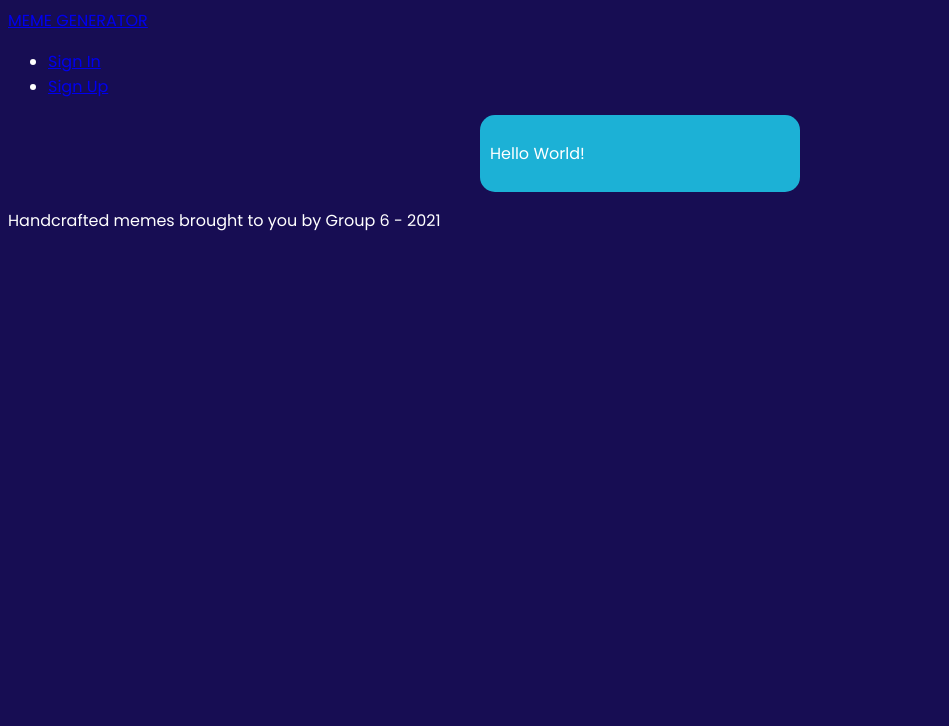
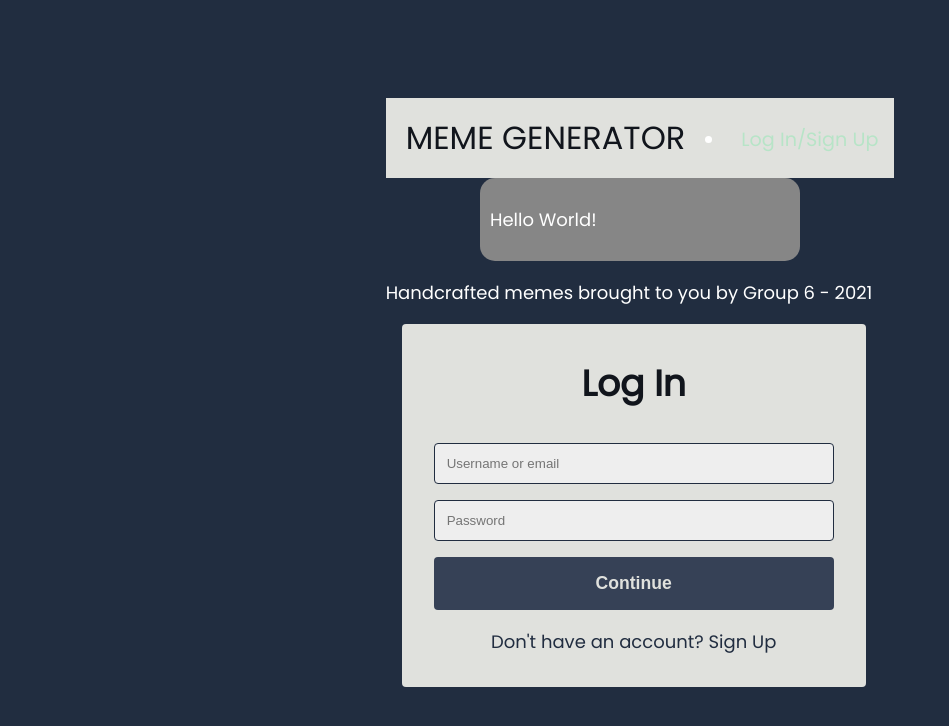
Before and after one commit to big-bad-six/project3, a React (Create React App) app in the folder client/: page / in a window 1280 px wide. Shown: the top 726 px of the page, without its empty margins (0-949 px from the left). Built offline with nearby package versions, Linux system fonts and the light colour scheme.

Commit message:
Created log in sign up form

```diff
--- a/client/src/App.js
+++ b/client/src/App.js
@@ -1,6 +1,7 @@
 import './App.css';
 import { ApolloClient, InMemoryCache, ApolloProvider } from '@apollo/client';
 import Card from './components/Card';
+import SignIn from './pages/SignIn';
 
 const client = new ApolloClient({
   uri: '/graphql',
@@ -10,7 +11,8 @@ const client = new ApolloClient({
 function App() {
   return (
     <ApolloProvider client={client}>
-    <Card />
+      <Card />
+      <SignIn />
     </ApolloProvider>
   );
 }
--- /dev/null
+++ b/client/src/components/Form.css
@@ -0,0 +1,128 @@
+body {
+  --color-primary: #364156;
+  --color-primary-dark: #11151c;
+  --color-secondary: #212d40;
+  --color-bright: #d66853;
+  --color-light: #e0e1dd;
+  --border-radius: 4px;
+
+  margin: 0;
+  height: 100vh;
+  display: flex;
+  align-items: center;
+  justify-content: center;
+  font-size: 18px;
+}
+
+.container {
+  width: 400px;
+  max-width: 400px;
+  margin: 1rem;
+  padding: 2rem;
+  border-radius: var(--border-radius);
+  background: var(--color-light);
+}
+
+.container,
+.form_input,
+.form_button {
+  font: "Poppins", sans-serif;
+}
+
+.form-hidden {
+  display: none;
+}
+
+.form > *:first-child {
+  margin-top: 0;
+}
+
+.form > *:last-child {
+  margin-bottom: 0;
+}
+
+.form_title {
+  margin-bottom: 2rem;
+  text-align: center;
+  color: var(--color-primary-dark);
+}
+
+.form_message {
+  text-align: center;
+  margin-bottom: 1rem;
+}
+
+.form_message-success {
+  color: var(--color-light);
+}
+
+.form_message-error {
+  color: var(--color-bright);
+}
+
+.form_input-group {
+  margin-bottom: 1rem;
+}
+
+.form_input {
+  display: block;
+  width: 100%;
+  padding: 0.75rem;
+  box-sizing: border-box;
+  border-radius: var(--border-radius);
+  border: 1px solid var(--color-secondary);
+  outline: none;
+  background: #eeeeee;
+  transition: background 0.2s, border-color 0.2s;
+}
+
+.form_input:focus {
+  border-color: var(--color-primary);
+  background: #ffffff;
+}
+
+.form_input-error {
+  color: var(--color-bright);
+  border-color: var(--color-bright);
+}
+
+.form_input-error-message {
+  margin-top: 0.5rem;
+  font-size: 0.85rem;
+  color: var(--color-bright);
+}
+
+.form_button {
+  width: 100%;
+  padding: 1rem 2rem;
+  font-weight: bold;
+  font-size: 1.1rem;
+  color: var(--color-light);
+  border: none;
+  border-radius: var(--border-radius);
+  outline: none;
+  cursor: pointer;
+  background: var(--color-primary);
+}
+
+.form_button:hover {
+  background: var(--color-primary-dark);
+}
+
+.form_button:active {
+  transform: scale(0.98);
+}
+
+.form_text {
+  text-align: center;
+}
+
+.form_link {
+  color: var(--color-secondary);
+  text-decoration: none;
+  cursor: pointer;
+}
+
+.form_link:hover {
+  text-decoration: underline;
+}
--- a/client/src/components/Nav.js
+++ b/client/src/components/Nav.js
@@ -6,20 +6,15 @@ function Navbar() {
   return (
     <BrowserRouter>
       <Route>
-        <nav>
+        <nav className="navbar">
           <div className="navbar-container">
             <Link to="/" className="navbar-logo">
               MEME GENERATOR
             </Link>
             <ul>
               <li>
-                <Link to='/sign-in' className='nav-links'>
-                  Sign In
-                </Link>
-              </li>
-              <li>
-                <Link to='/sign-up' className='nav-links'>
-                  Sign Up
+                <Link to='/' className='nav-links'>
+                  Log In/Sign Up
                 </Link>
               </li>
             </ul>
--- a/client/src/components/Navbar.css
+++ b/client/src/components/Navbar.css
@@ -0,0 +1,44 @@
+body {
+  --color-primary: #364156;
+  --color-primary-dark: #11151c;
+  --color-secondary: #212d40;
+  --color-bright: #d66853;
+  --color-light: #e0e1dd;
+  --border-radius: 4px;
+}
+
+.navbar {
+  background: var(--color-light);
+  height: 80px;
+  display: flex;
+  align-items: center;
+  font-size: 1.2rem;
+  position: sticky;
+  top: 0;
+  z-index: 999;
+}
+
+.navbar-container {
+  display: flex;
+  height: 80px;
+  max-width: 1500px;
+}
+
+.navbar-logo {
+  color: var(--color-primary-dark);
+  margin-left: 20px;
+  cursor: pointer;
+  text-decoration: none;
+  font-size: 2rem;
+  display: flex;
+  align-items: center;
+}
+
+.nav-links {
+  color: rgb(183, 228, 199);
+  display: flex;
+  align-items: center;
+  text-decoration: none;
+  padding: 0.5rem 1rem;
+  height: 100%;
+}
--- a/client/src/index.css
+++ b/client/src/index.css
@@ -1,12 +1,12 @@
 body {
-  background: #170d53;
+  background: #212d40;
   color: rgb(255, 255, 255);
-  font-family: 'Poppins', sans-serif;
+  font-family: "Poppins", sans-serif;
 }
 
 .card {
-   display: inherit;
-  background-color: rgb(28, 177, 214);
+  display: inherit;
+  background-color: rgb(134, 134, 134);
   border-radius: 15px;
   max-width: 300px;
   padding: 10px;
--- a/client/src/pages/SignIn.js
+++ b/client/src/pages/SignIn.js
@@ -1,9 +1,102 @@
 import React from 'react';
+import '../components/Form.css';
 
-export default function SignIn(){
+export default function SignIn() {
     return (
-        <div className="card">
-            <p>Hello World!</p>
+        <div class="container">
+            <form class="form" id="login">
+                <h1 class="form_title">Log In</h1>
+                <div class="form_message form_message-error"></div>
+                <div class="form_input-group">
+                    <input type="text" class="form_input" autofocus placeholder="Username or email" />
+                    <div class="form_input-error-message"></div>
+                </div>
+                <div class="form_input-group">
+                    <input type="password" class="form_input" autofocus placeholder="Password" />
+                    <div class="form_input-error-message"></div>
+                </div>
+                <button class="form_button" type="submit">Continue</button>
+                <p class="form_text">
+                    <a class="form_link" href="./" id="linkCreateAccount">Don't have an account? Sign Up</a>
+                </p>
+            </form>
+            <form class="form form-hidden" id="createAccount">
+                <h1 class="form_title">Sign Up</h1>
+                <div class="form_message form_message-error"></div>
+                <div class="form_input-group">
+                    <input type="text" id="signupUsername" class="form_input" autofocus placeholder="Username" />
+                    <div class="form_input-error-message"></div>
+                </div>
+                <div class="form_input-group">
+                    <input type="text" class="form_input" autofocus placeholder="Email Address" />
+                    <div class="form_input-error-message"></div>
+                </div>
+                <div class="form_input-group">
+                    <input type="password" class="form_input" autofocus placeholder="Password" />
+                    <div class="form_input-error-message"></div>
+                </div>
+                <div class="form_input-group">
+                    <input type="password" class="form_input" autofocus placeholder="Confirm password" />
+                    <div class="form_input-error-message"></div>
+                </div>
+                <button class="form_button" type="submit">Continue</button>
+                <p class="form_text">
+                    <a class="form_link" href="./" id="linkLogin">Already have an account? Log In</a>
+                </p>
+            </form>
         </div>
     );
 }
+
+function setFormMessage(formElement, type, message) {
+    const messageElement = formElement.querySelector(".form_message");
+
+    messageElement.textContent = message;
+    messageElement.classList.remove("form_message-success", "form_message-error");
+    messageElement.classList.add(`form_message-${type}`);
+}
+
+function setInputError(inputElement, message) {
+    inputElement.classList.add("form_input-error");
+    inputElement.parentElement.querySelector(".form_input-error-message").textContent = message;
+}
+
+function clearInputError(inputElement) {
+    inputElement.classList.remove("form_input-error");
+    inputElement.parentElement.querySelector(".form_input-error-message").textContent = "";
+}
+
+document.addEventListener("DOMContentLoaded", () => {
+    const loginForm = document.querySelector("#login");
+    const createAccountForm = document.querySelector("#createAccount");
+
+    document.querySelector("#linkCreateAccount").addEventListener("click", e => {
+        e.preventDefault();
+        loginForm.classList.add("form-hidden");
+        createAccountForm.classList.remove("form-hidden");
+    });
+
+    document.querySelector("#linkLogin").addEventListener("click", e => {
+        e.preventDefault();
+        loginForm.classList.remove("form-hidden");
+        createAccountForm.classList.add("form-hidden");
+    });
+
+    loginForm.addEventListener("submit", e => {
+        e.preventDefault();
+
+        setFormMessage(loginForm, "error", "Invalid username/password combination");
+    });
+
+    document.querySelectorAll(".form_input").forEach(inputElement => {
+        inputElement.addEventListener("blur", e => {
+            if (e.target.id === "signupUsername" && e.target.value.length > 0 && e.target.value.length < 6) {
+                setInputError(inputElement, "Username must be at least 6 characters in length");
+            }
+        });
+
+        inputElement.addEventListener("input", e => {
+            clearInputError(inputElement);
+        });
+    });
+});
```
